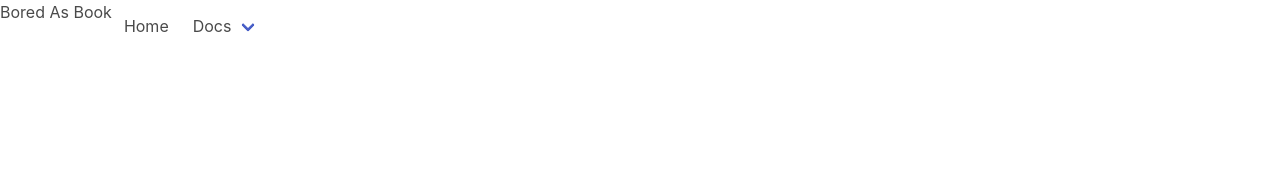
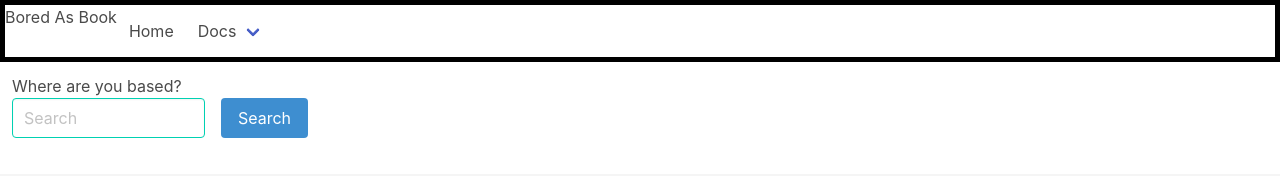
Before and after one commit to conorjkelly96/bored-as-book, a plain HTML site: page myactivities.html in a window 1280 px wide. Drawn offline with nearby package versions, Linux system fonts and the light colour scheme.

```diff
--- a/assets/styles/styles.css
+++ b/assets/styles/styles.css
@@ -0,0 +1,3 @@
+.navbar {
+  border: 5px black solid;
+}
--- a/myactivities.html
+++ b/myactivities.html
@@ -19,8 +19,10 @@
       crossorigin="anonymous"
       referrerpolicy="no-referrer"
     />
+    <link rel="stylesheet" href="./assets/styles/styles.css" />
   </head>
   <body>
+    <head>
       <nav class="navbar is-transparent">
         <div class="navbar-brand">
           <h1>Bored As Book</h1>
@@ -56,5 +58,34 @@
           </div>
         </div>
       </nav>
+    </head>
+
+    <main>
+      <div class="column is-3">
+        <!-- Column for search history -->
+        <div class="">
+          <h2>Where are you based?</h2>
+          <form class="form is-flex" id="search-form">
+            <input
+              id="city-input"
+              class="input is-primary"
+              type="search"
+              placeholder="Search"
+              aria-label="Search"
+            />
+            <button
+              type="submit"
+              id="search-button"
+              class="button is-info ml-4"
+            >
+              Search
+            </button>
+          </form>
+
+          <ul class="col-12 list-group" id="city-list"></ul>
+        </div>
+      </div>
+      <hr />
+    </main>
   </body>
 </html>
```
Also changed, not shown: 2 other files. Lines whose indentation alone changed are shown as unchanged.
